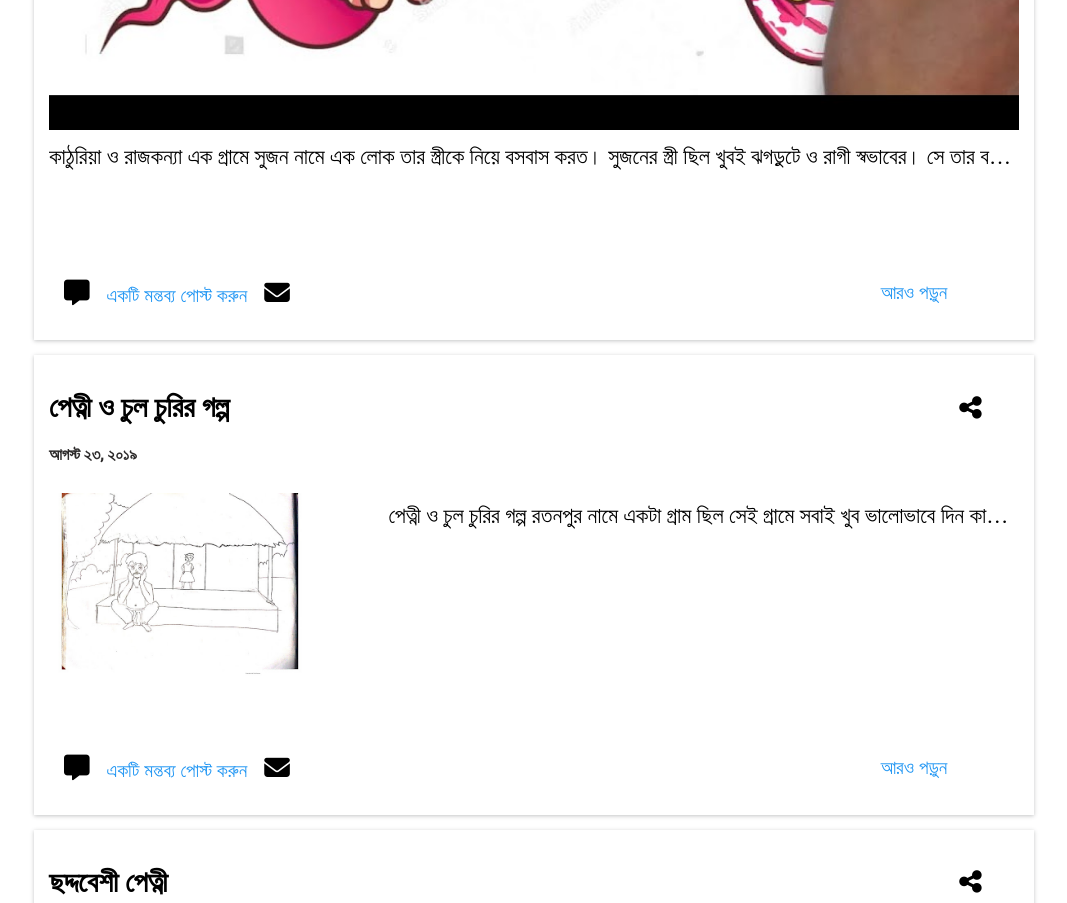
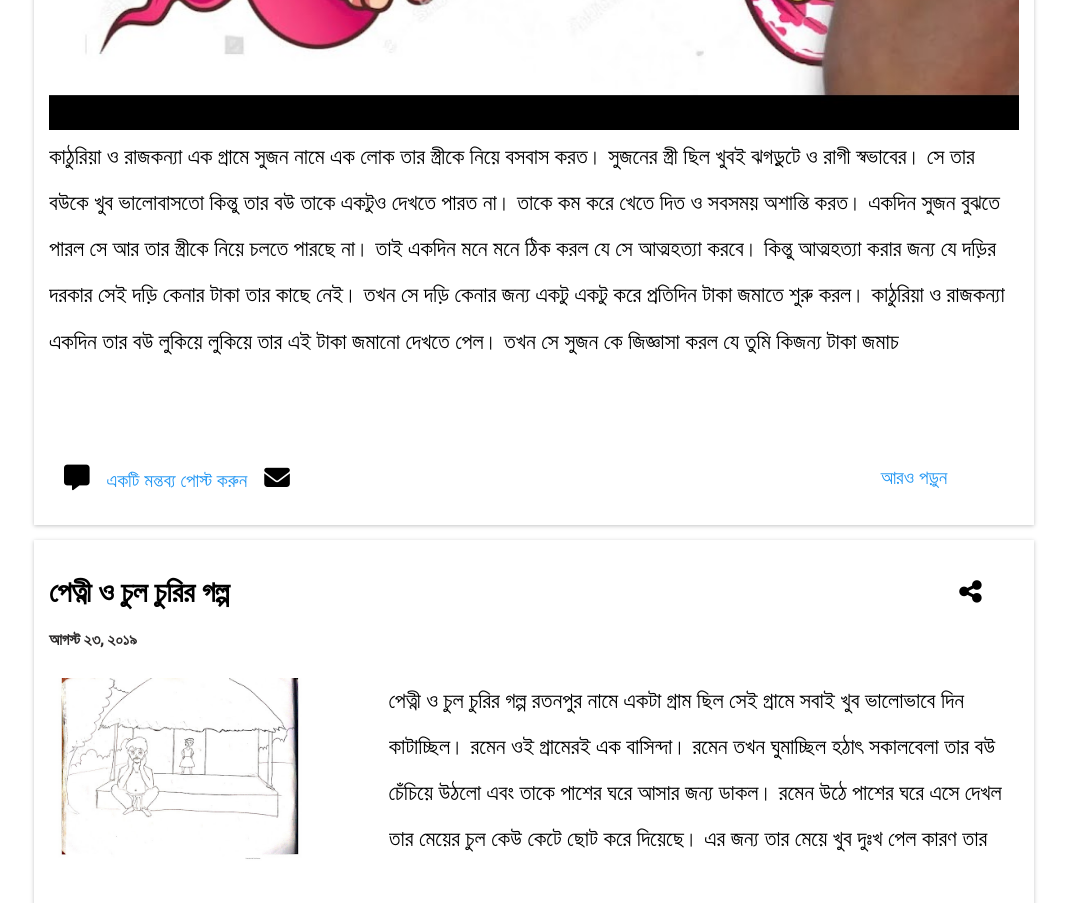
Before and after one commit to Lalit-kumar001/internship-website, a plain HTML site: page index.html in a window 1280 px wide. Shown: the part 820-1723 px from the top of the page, without its empty margins (106-1173 px from the left). Drawn offline with Linux system fonts and the light colour scheme.

Commit message:
Update style.css

```diff
--- a/style.css
+++ b/style.css
@@ -188,7 +188,7 @@ i{
         height: 100%;
         line-height: 2.1;
         box-sizing: border-box;
-        white-space: nowrap;
+        white-space: wrap;
         overflow: hidden;
         text-overflow: ellipsis;
         margin-top: 0px;
```
